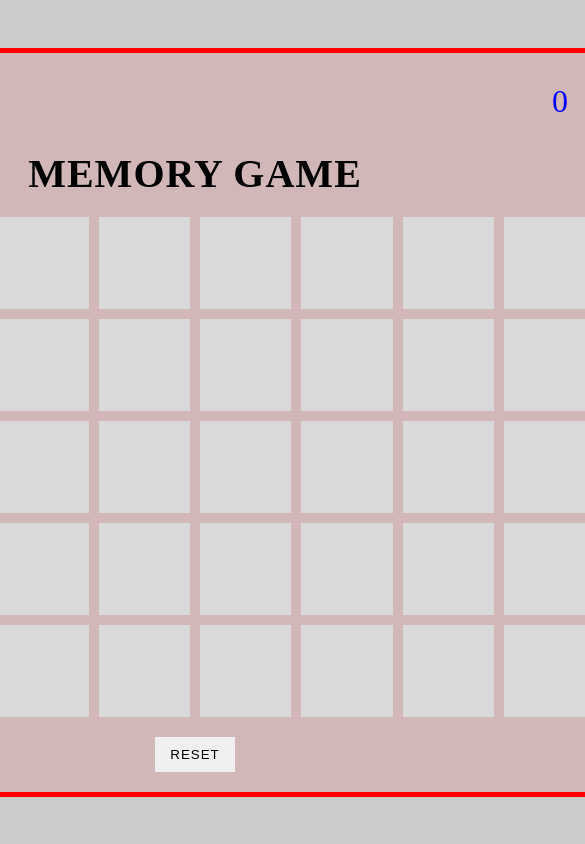
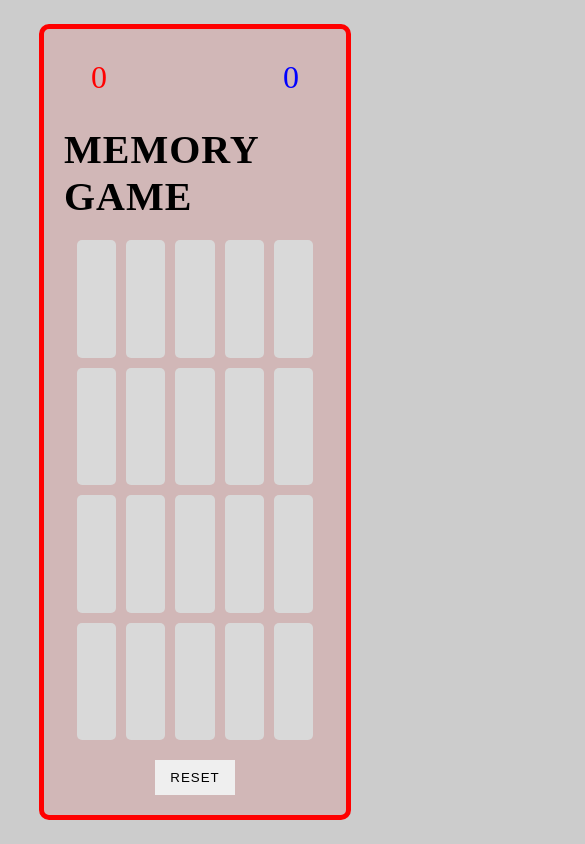
Before and after one commit to Prajwal-Shrestha/Memory-game, a plain HTML site: page index.html in a window 390 px wide. Shown: the top 844 px of the page, 585 px wide, since content can reach past the window. Drawn offline with Linux system fonts and the light colour scheme.

Commit message:
fix: make responsive by sudesh dai

```diff
--- a/index.html
+++ b/index.html
@@ -41,7 +41,7 @@
 
         updateColors();
 
-        shuffledEmojis.forEach((emoji, index) => {
+        shuffledEmojis.slice(0,20).forEach((emoji, index) => {
             const box = document.createElement('div');
             box.className = 'item';
             box.dataset.emoji = emoji;
--- a/style.css
+++ b/style.css
@@ -14,6 +14,7 @@ body {
 }
 
 .container {
+    width: 80%;
     position: relative;
     display: flex;
     justify-content: center;
@@ -60,10 +61,10 @@ h1 {
 
 .game {
     display: grid;
-    grid-template-columns: repeat(8, 1fr);
-    grid-template-rows: repeat(5, 1fr);
+    grid-template-columns: repeat(5, 1fr);
+    grid-template-rows: repeat(4, 1fr);
     gap: 10px;
-    width: 800px;
+    width: 90%;
     height: 500px;
 }
 
@@ -88,7 +89,9 @@ h1 {
     justify-content: center;
     align-items: center;
     transform-style: preserve-3d;
-    transition: transform 0.25s;
+    transition: transform 0.5s ease-in-out;
+    border-radius: 5px;
+    font-size: 1r;
 }
 
 .front-face {
@@ -115,3 +118,9 @@ h1 {
 .item.boxMatch .back-face {
     transform: rotateY(0deg);
 }
+
+@media (max-width: 768px) {
+    .face{
+        font-size: 1rem;
+    }
+}
```
